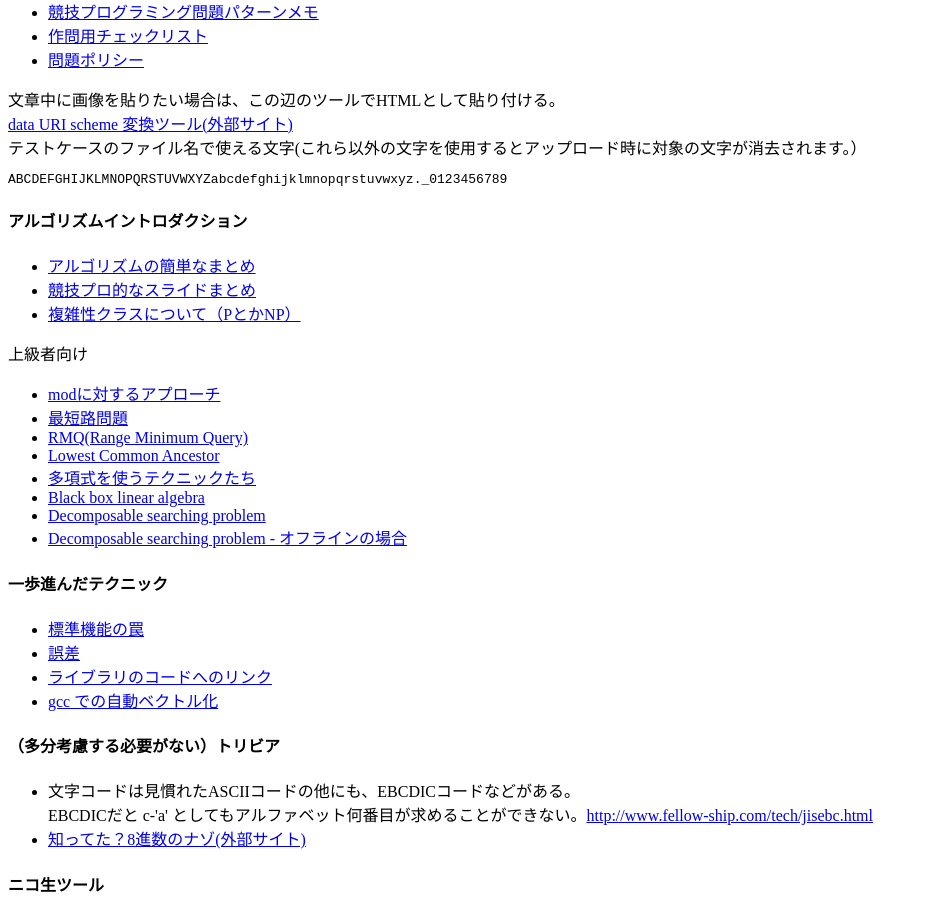
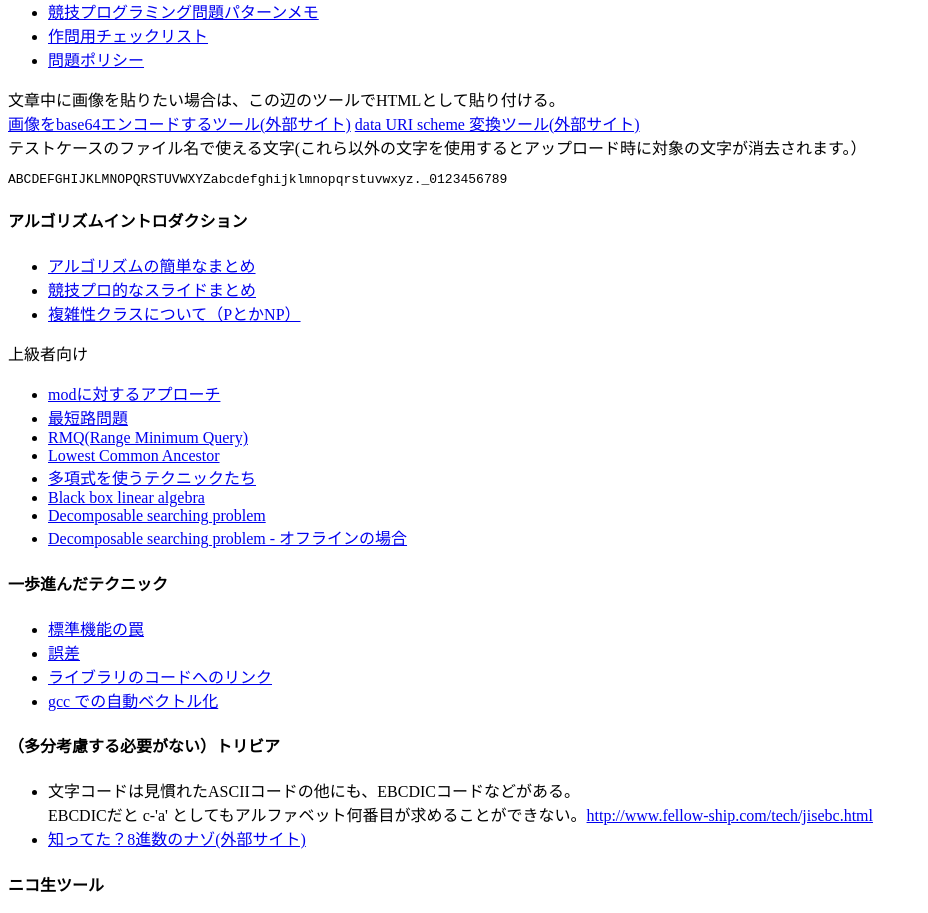
Before and after one commit to yuki2006/yukicoder_etc, a plain HTML site: page index.html in a window 1280 px wide. Shown: the part 984-1897 px from the top of the page, without its empty margins (0-928 px from the left). Drawn offline with Linux system fonts and the light colour scheme.

Commit message:
yukicoder Wiki

```diff
--- a/index.html
+++ b/index.html
@@ -59,6 +59,8 @@
 </ul>
 
 文章中に画像を貼りたい場合は、この辺のツールでHTMLとして貼り付ける。<br />
+
+<a href="https://syncer.jp/base64-encoder">画像をbase64エンコードするツール(外部サイト)</a>
 <a href="http://blog.thingslabo.com/archives/000058.html">data URI scheme 変換ツール(外部サイト)</a><br>
 
 テストケースのファイル名で使える文字(これら以外の文字を使用するとアップロード時に対象の文字が消去されます。）<br>
```
